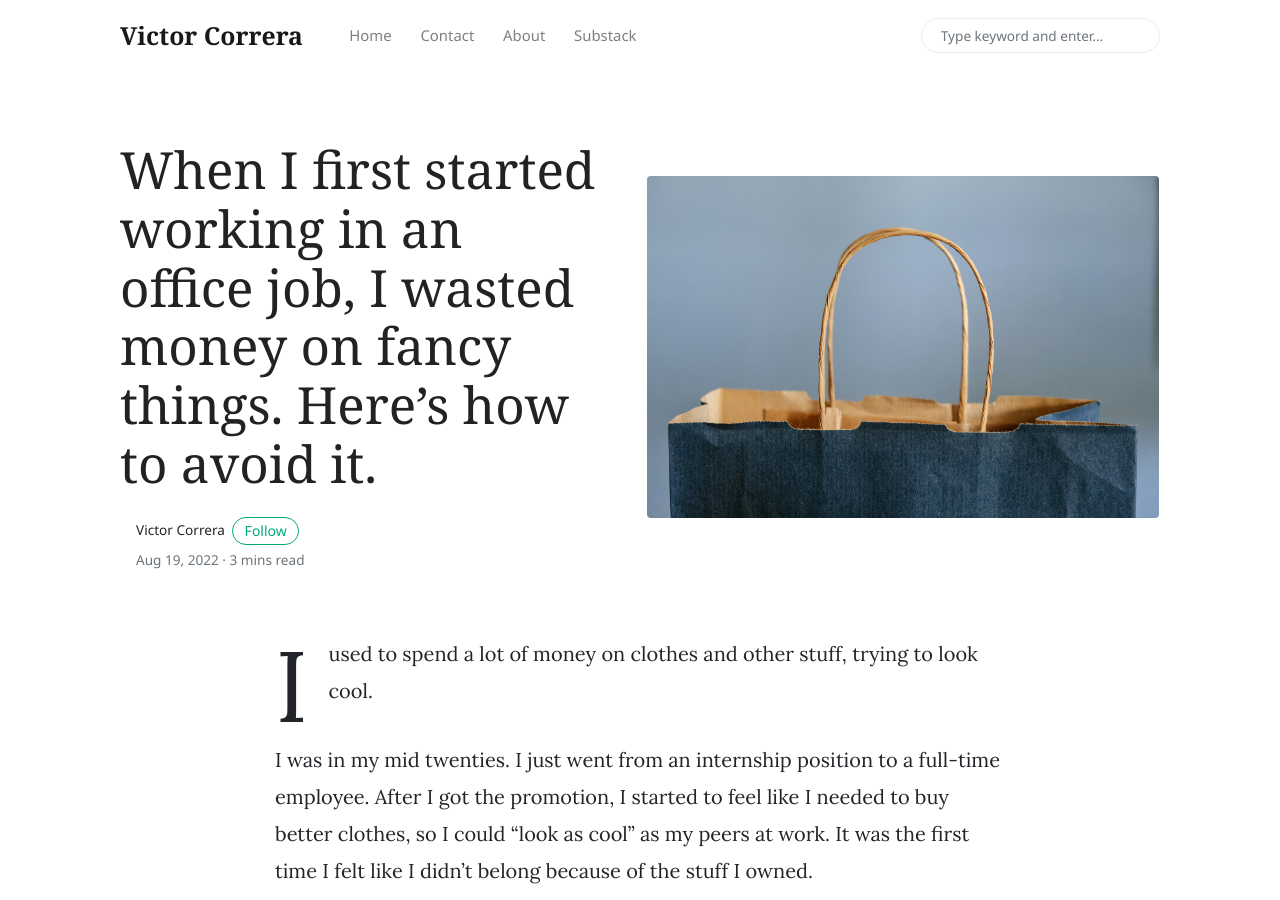
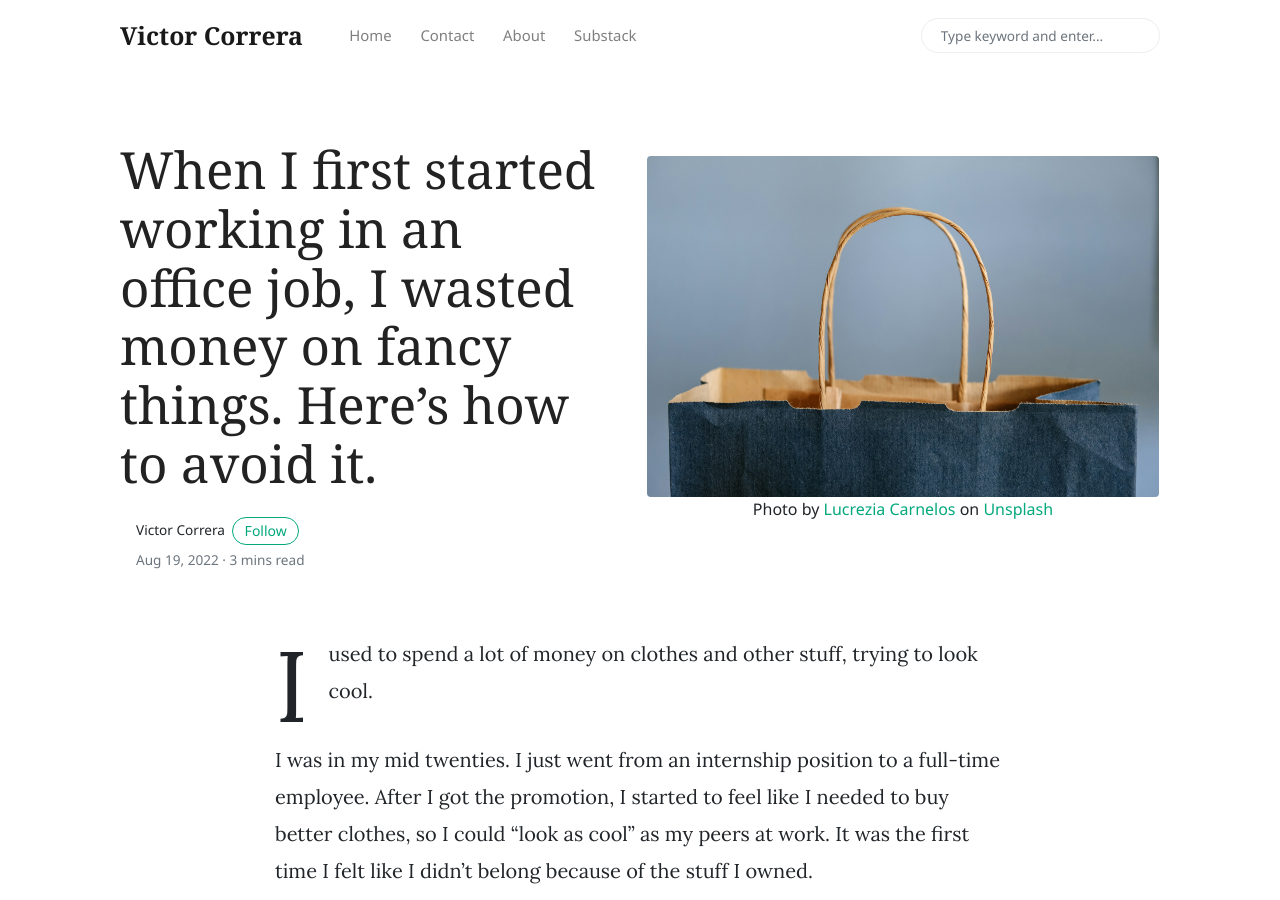
Before and after one commit to viccorrera/viccorrera.github.io, a Jekyll site: the page built from _posts/2022-08-19-office-job-waste-money.md, in a window 1280 px wide and 900 px high. Built offline with Jekyll 4.4.1, drawn with Linux system fonts in a browser that asks for light colours; nearby versions of some CDN libraries.

Commit message:
Add caption to images and align center
- Also testing on office job
 - Add conditional clause for `imagecaption`

```diff
--- a/_layouts/post.html
+++ b/_layouts/post.html
@@ -32,8 +32,13 @@ layout: default
 				</div>
 				{% if page.image %}
 				<div class="col-md-6 pr-0 align-self-center">
-					<img class="rounded" src="{% if page.image contains " ://" %}{{ page.image }}{% else %}{{
-						site.baseurl }}/{{ page.image }}{% endif %}" alt="{{ page.title }}">
+					<figure>
+						<img class="rounded" src="{% if page.image contains " ://" %}{{ page.image }}{% else %}{{
+							site.baseurl }}/{{ page.image }}{% endif %}" alt="{{ page.title }}">
+						{% if page.imagecaption %}
+						<figcaption class="text-center">{{page.imagecaption}}</figcaption>
+						{% endif %}
+					</figure>
 				</div>
 				{% endif %}
 			</div>
--- a/_posts/2022-08-19-office-job-waste-money.md
+++ b/_posts/2022-08-19-office-job-waste-money.md
@@ -4,6 +4,8 @@ title:  "When I first started working in an office job, I wasted money on fancy
 author: victor
 categories:
 image: assets/images/lucrezia-carnelos-wQ9VuP_Njr4-unsplash.jpg
+imagecaption: Photo by <a href="https://unsplash.com/@ciabattespugnose?utm_content=creditCopyText&utm_medium=referral&utm_source=unsplash">Lucrezia Carnelos</a> on <a href="https://unsplash.com/photos/blue-and-brown-tote-bag-wQ9VuP_Njr4?utm_content=creditCopyText&utm_medium=referral&utm_source=unsplash">Unsplash</a>
+
 tags: [money]
 ---
 I used to spend a lot of money on clothes and other stuff, trying to look cool.
```
